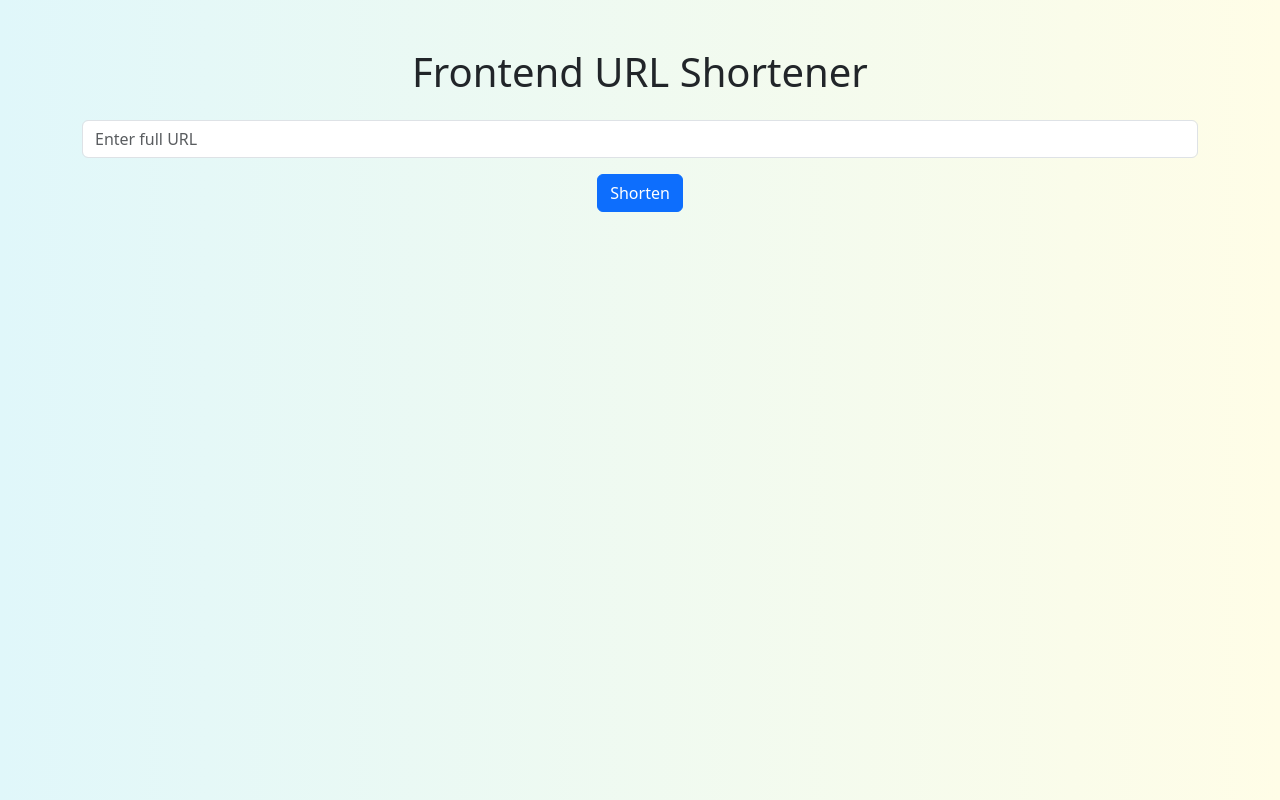
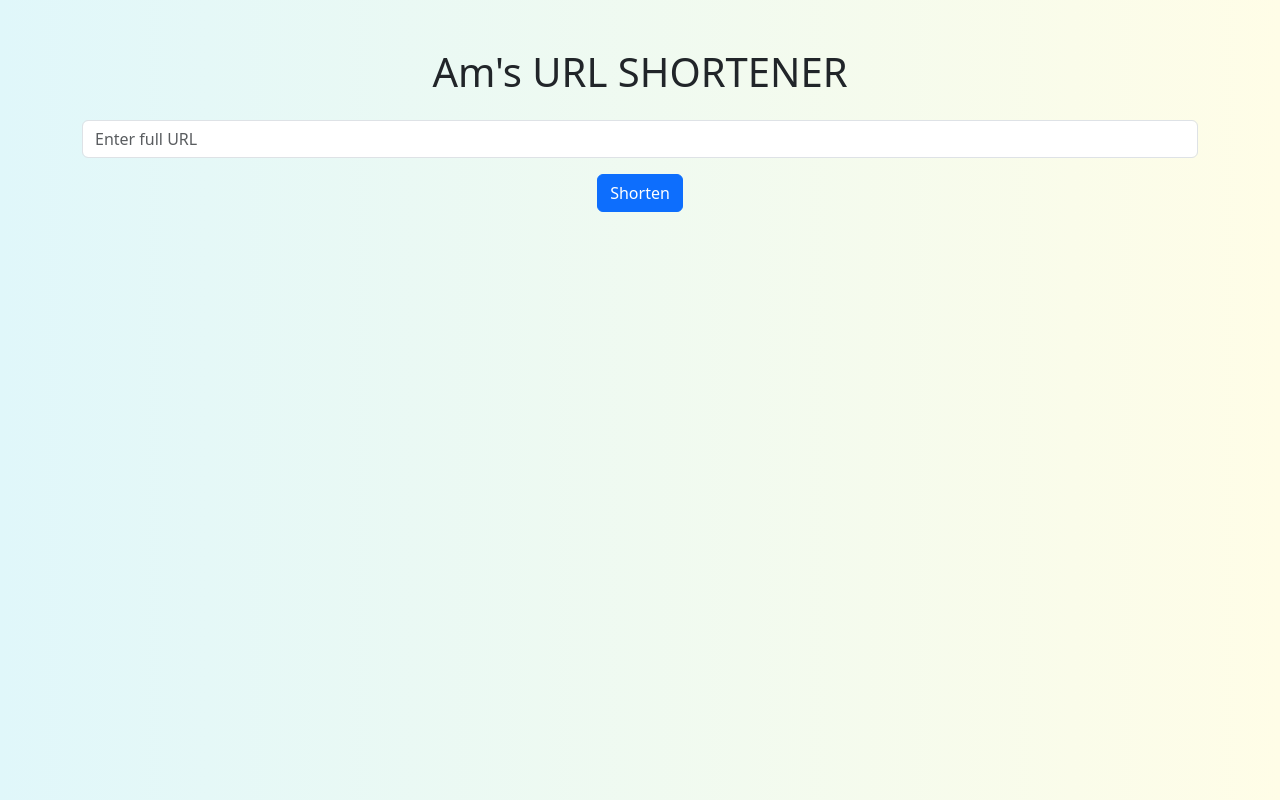
Before and after one commit to Ameera-IdrisBava/url-shortener-frontend, a plain HTML site: page index.html in a window 1280 px wide. Drawn offline with nearby package versions, Linux system fonts and the light colour scheme.

Commit message:
Update index.html

```diff
--- a/index.html
+++ b/index.html
@@ -7,7 +7,7 @@
   <link href="https://cdn.jsdelivr.net/npm/bootstrap@5.3.0/dist/css/bootstrap.min.css" rel="stylesheet">
 </head>
 <body class="container mt-5 text-center">
-  <h1 class="mb-4">Frontend URL Shortener</h1>
+  <h1 class="mb-4">Am's URL SHORTENER</h1>
 
   <input type="url" id="fullUrl" class="form-control mb-3" placeholder="Enter full URL" required>
   <button onclick="shortenUrl()" class="btn btn-primary">Shorten</button>
```
